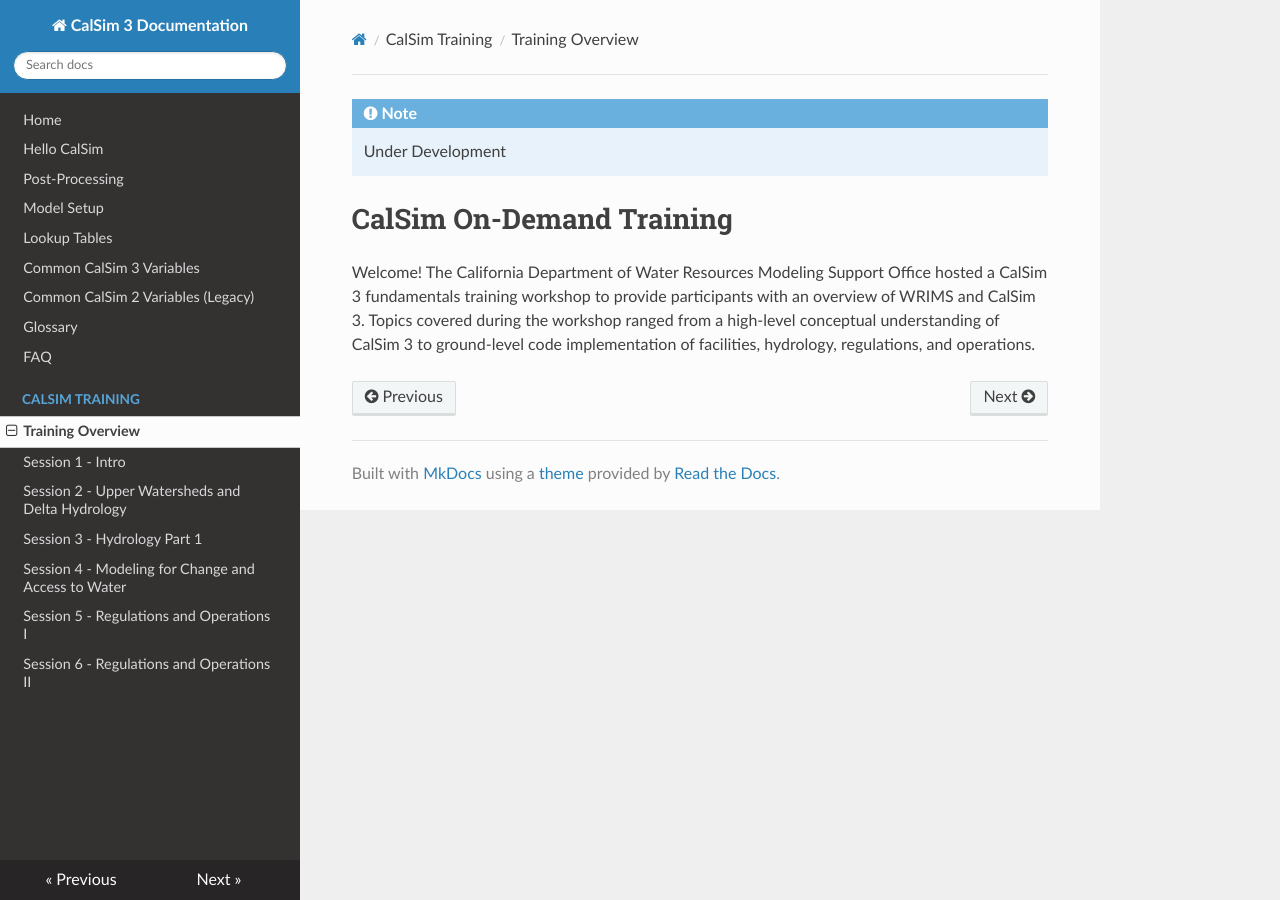
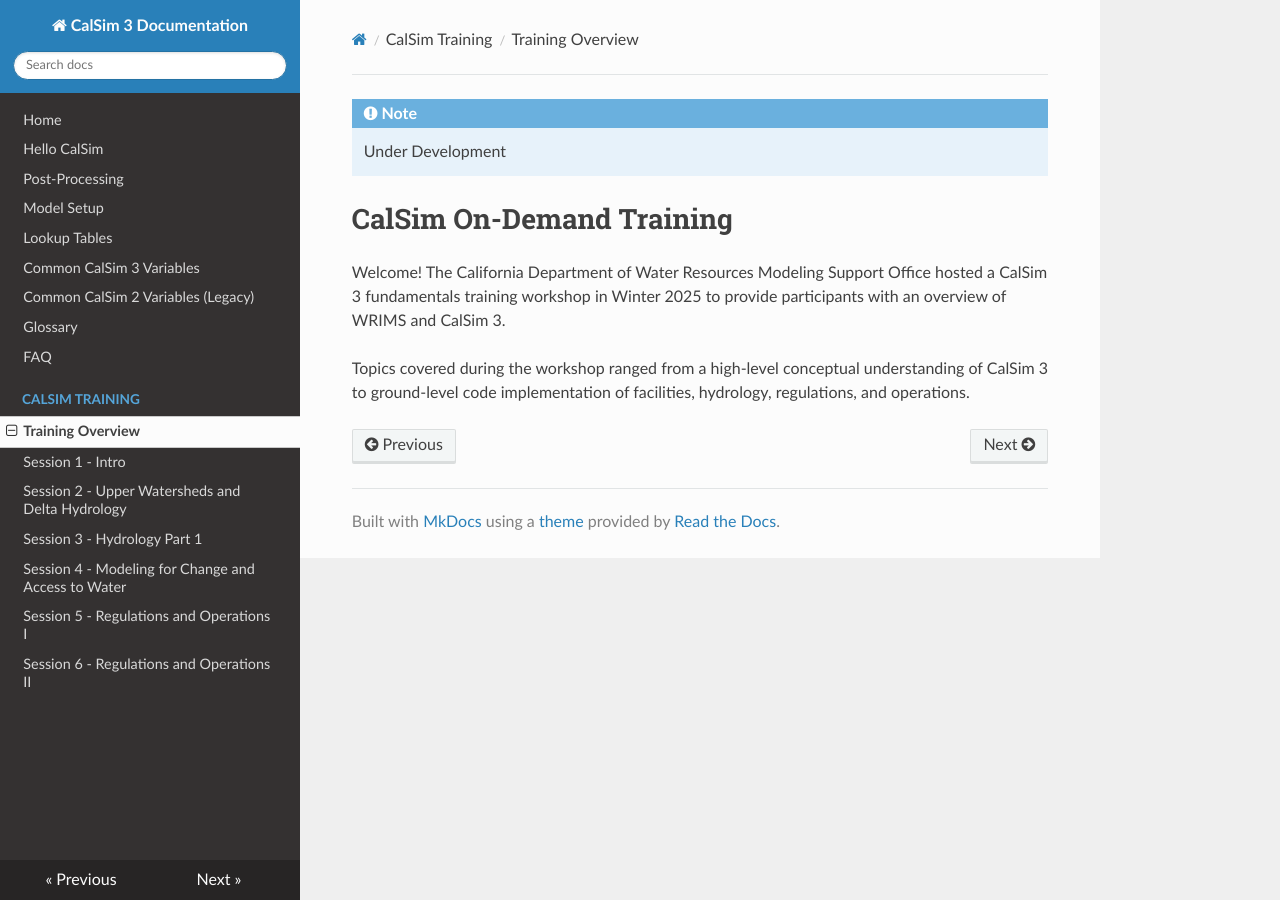
Before and after one commit to CentralValleyModeling/centralvalleymodeling.github.io, an MkDocs documentation site: the page built from docs/calsim-training/training-overview.md, in a window 1280 px wide. Built offline with MkDocs 1.6.1, drawn with Linux system fonts in a browser that asks for light colours; nearby versions of some CDN libraries.

Commit message:
Update overview page training

```diff
--- a/docs/calsim-training/training-overview.md
+++ b/docs/calsim-training/training-overview.md
@@ -2,5 +2,6 @@
     Under Development
 
 # CalSim On-Demand Training
-Welcome! The California Department of Water Resources Modeling Support Office hosted a CalSim 3 fundamentals training workshop to provide participants with an overview of WRIMS and CalSim 3.
+Welcome! The California Department of Water Resources Modeling Support Office hosted a CalSim 3 fundamentals training workshop in Winter 2025 to provide participants with an overview of WRIMS and CalSim 3.
+
 Topics covered during the workshop ranged from a high-level conceptual understanding of CalSim 3 to ground-level code implementation of facilities, hydrology, regulations, and operations.
```
